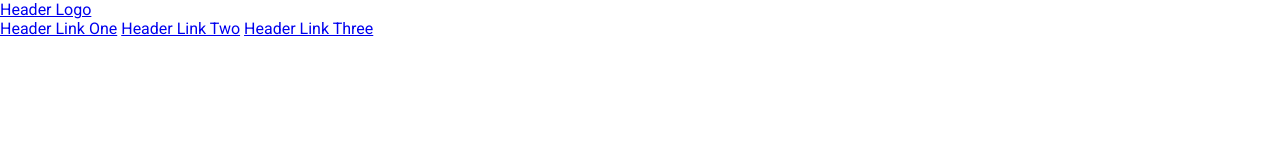
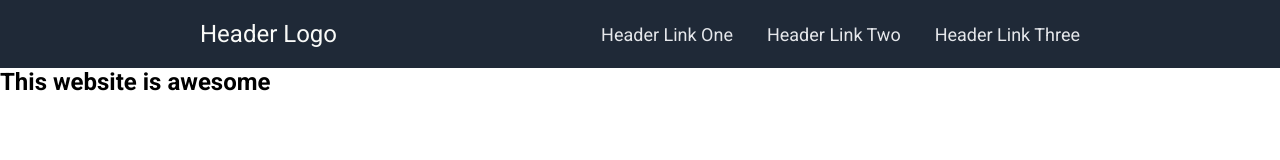
Before and after one commit to alpodit/odin-landing-page, a plain HTML site: page index.html in a window 1280 px wide. Drawn offline with Linux system fonts and the light colour scheme.

Commit message:
add header

```diff
--- a/index.html
+++ b/index.html
@@ -10,52 +10,6 @@
     <link href="https://fonts.googleapis.com/css2?family=Roboto:ital,wght@0,100;0,300;0,400;0,500;0,700;0,900;1,100;1,300;1,400;1,500;1,700;1,900&display=swap" rel="stylesheet">
 </head>
 <body>
-    <!-- Legacy start
-    <header>
-        <nav>
-            <span>Header Logo<span>
-            <ul>header link one</ul>
-            <ul>header link two</ul>
-            <ul>header link three</ul>
-        </nav>
-        <section class="hero">
-            <h1>This website is awesome</h1>
-            <p>This website has some subtext that goes here under the main title. It's a smaller font and the color is lower than the contrast</p>
-            <button>Sign up</button>
-            <img src="" alt="this is a placeholder for an image">
-        </section>
-    </header>
-    <main>
-        <h2>Some random information</h2>
-        <section class="random-info">
-            <article class="random-info-card">
-                <img src="" alt="">
-                <p>this is some subtext under an illustration or image</p>
-            </article>
-            <article class="random-info-card">
-                <img src="" alt="">
-                <p>this is some subtext under an illustration or image</p>
-            </article>
-            <article class="random-info-card">
-                <img src="" alt="">
-                <p>this is some subtext under an illustration or image</p>
-            </article>
-        </section>
-        <section class="quote">
-            <blockquote>
-                <p>This is an ispiring quote, or a testimonial from a customer. Maybe it's just filling up space, or maybe people will actually read it. Who knows? All I know is that is looks nice.</p>
-                <cite>Thor, God of Thunder</cite>
-            </blockquote>
-        </section>
-        <section class="call-to-sign-up">
-            <h3>Call to action! It's time!</h3>
-            <p>Sign up for our product by clicking that button right over there!</p>
-            <button>Sign up</button>
-        </section>
-        <footer>
-            <p>Copyright &copy; The Odin Project 2021</p>
-        </footer>
-    </main> -->
     <header>
         <a href="#" class="logo">Header Logo</a>
 
@@ -65,5 +19,10 @@
             <a href="#" class="nav-link">Header Link Three</a>
         </nav>
     </header>
+    <section class="hero">
+        <div class="hero-text">
+            <h1>This website is awesome</h1>
+        </div>
+    </section>
 </body>
 </html>
--- a/style.css
+++ b/style.css
@@ -1,54 +1,3 @@
-/*  I'll just start over
-* {
-    margin: 0px;
-}
-
-header, footer {
-    background-color: #1F2937;
-}
-
-header {
-    font-size: 24px;
-    color: #F9FAF8;
-}
-
-footer {
-    text-align: center;
-    color: #E5E7EB;
-    padding-top: 26px;
-    padding-bottom: 26px;
-    font-family: roboto;
-}
-
-.hero h1 {
-    color: #F9FAF8;
-    font-weight: bolder;
-    font-size: 48px;
-}
-
-.hero p {
-    font-size: 18px;
-    color: #E5E7EB;
-}
-
-.hero button {
-    background-color: #3882F6;
-    color: #F9FAF8;
-    border-radius: 8px;
-    border: none;
-    padding: 8px 30px;
-}
-
-.random-info-card p  {
-    font-family: roboto;
-}
-
-blockquote{
-    font-family: roboto;
-}
-
- */
-
 * {
     margin: 0;
     padding: 0;
@@ -56,11 +5,23 @@ blockquote{
     font-family: roboto, sans-serif, Arial;
 }
 
-.header {
-    position: fixed;
-    top: 0;
-    left: 0;
-    width: 100%;
-    padding: 20px 100 px;
-    background: #1F2937;
+header {
+    padding: 20px 200px;
+    background-color: #1F2937;
+    display: flex;
+    justify-content: space-between;
+    align-items: center;
 }
+
+.logo {
+    color: #F9FAF8;
+    font-size: 24px;
+    text-decoration: none;
+}
+
+.navbar a {
+    font-size: 18px;
+    color: #E5E7EB;
+    text-decoration: none;
+    margin-left: 30px;
+}
```
